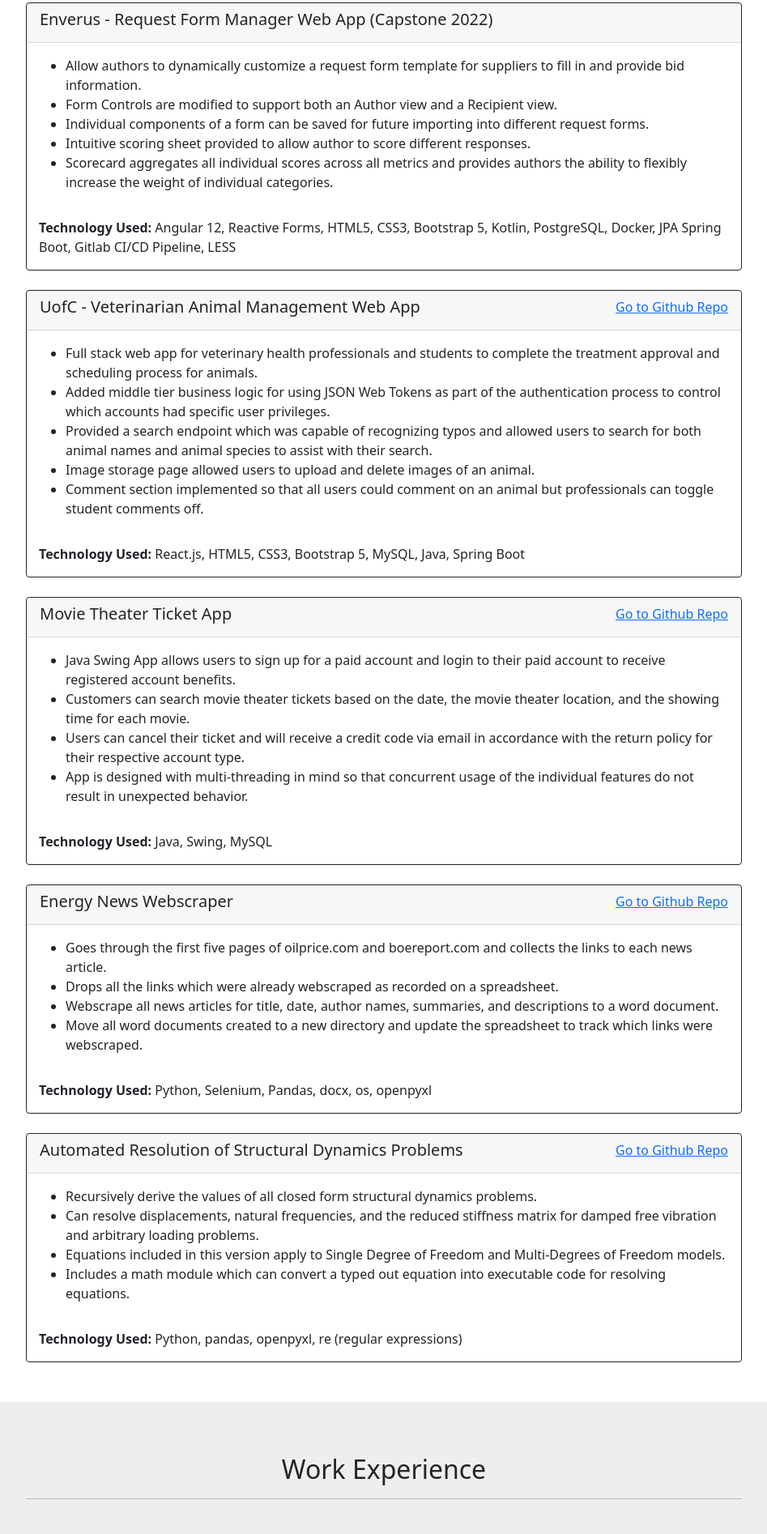
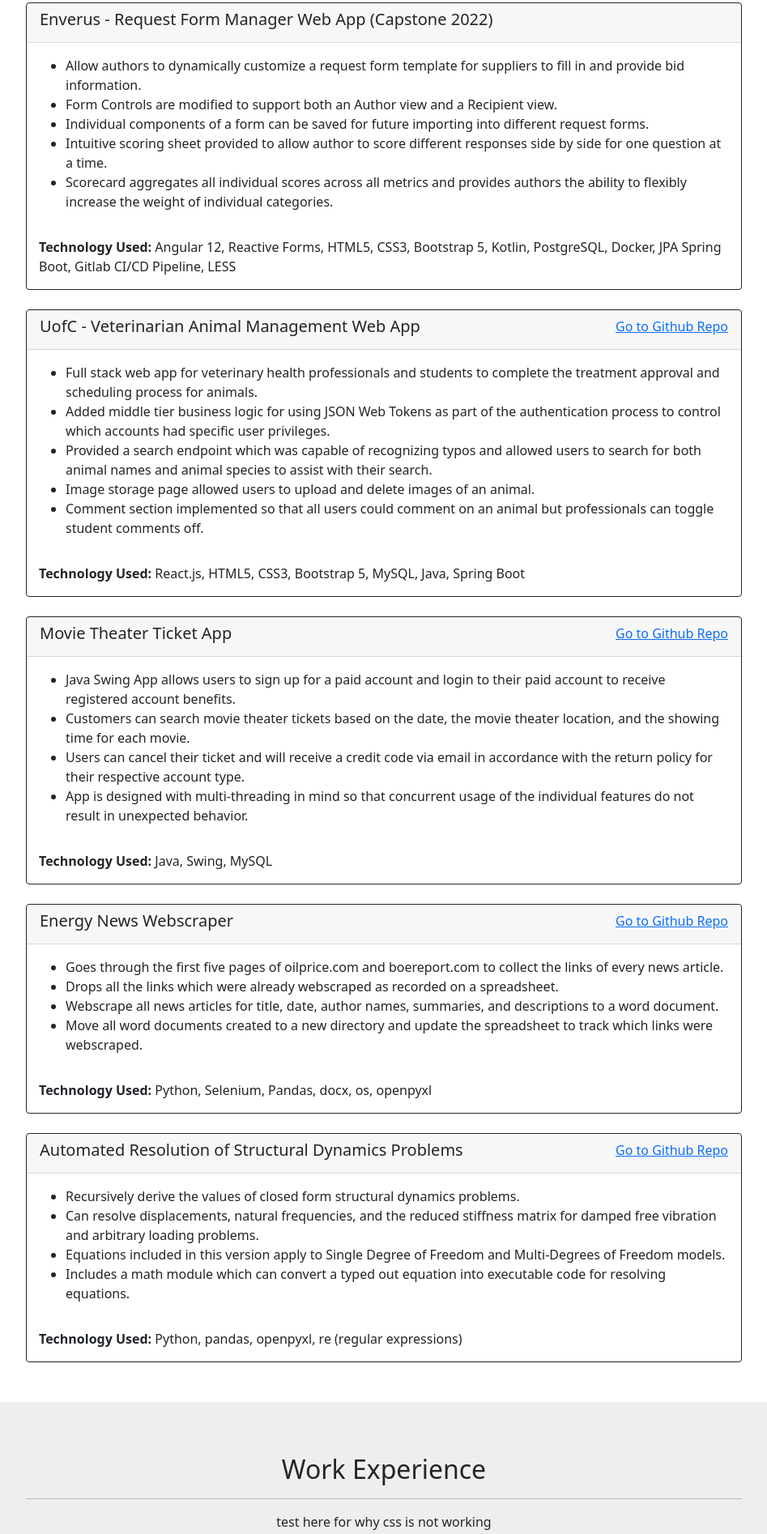
Before and after one commit to theCivilCoder/portfolio_website, a plain HTML site: page index.html in a window 1280 px wide. Shown: the part 1859-3753 px from the top of the page at 81% size, without its empty margins (160-1107 px from the left). Drawn offline with nearby package versions, Linux system fonts and the light colour scheme.

Commit message:
V0 Work - testing to see if styling is being applied correctly on github pages

```diff
--- a/index.html
+++ b/index.html
@@ -91,7 +91,7 @@
                                 Individual components of a form can be saved for future importing into different request forms.
                             </li>
                             <li>
-                                Intuitive scoring sheet provided to allow author to score different responses.
+                                Intuitive scoring sheet provided to allow author to score different responses side by side for one question at a time.
                             </li>
                             <li>
                                 Scorecard aggregates all individual scores across all metrics and provides authors the ability to flexibly increase the weight of individual categories.
@@ -166,7 +166,7 @@
                     <div class="card-body text-dark">
                         <ul>
                             <li>
-                                Goes through the first five pages of oilprice.com and boereport.com and collects the links to each news article.
+                                Goes through the first five pages of oilprice.com and boereport.com to collect the links of every news article.
                             </li>
                             <li>
                                 Drops all the links which were already webscraped as recorded on a spreadsheet.
@@ -192,7 +192,7 @@
                     <div class="card-body text-dark">
                         <ul>
                             <li>
-                                Recursively derive the values of all closed form structural dynamics problems.
+                                Recursively derive the values of closed form structural dynamics problems.
                             </li>
                             <li>
                                 Can resolve displacements, natural frequencies, and the reduced stiffness matrix for damped free vibration and arbitrary loading problems.
@@ -243,6 +243,7 @@
         <div class="container">
             <h2>Work Experience</h2>
             <hr>
+            <p>test here for why css is not working</p>
         </div>
 
     </section>
--- a/styles.css
+++ b/styles.css
@@ -122,6 +122,11 @@
 
 }
 
+#work .card {
+  color:black;
+}
+
+
 /* Contact Section */
 #contact {
   background-color: grey;
```
